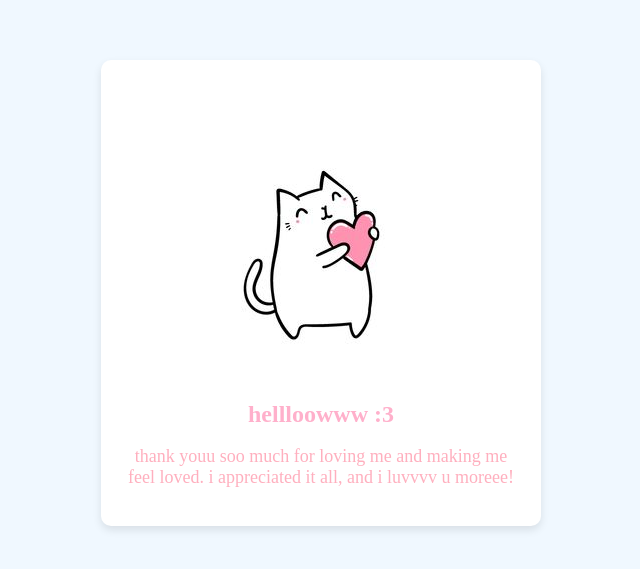
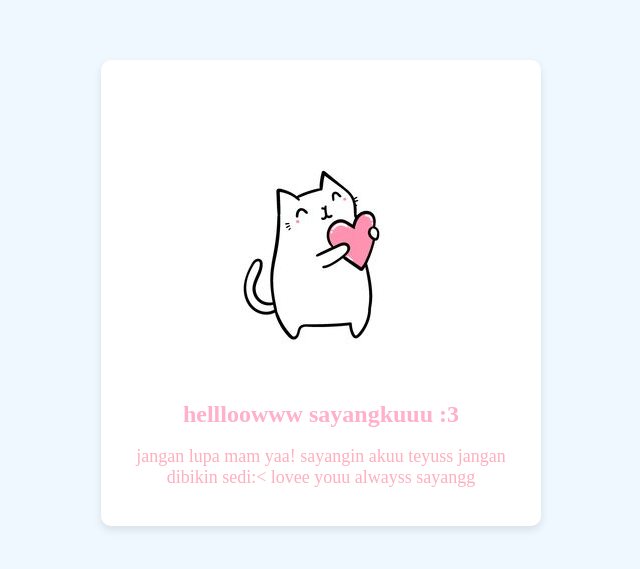
Before and after one commit to jialuvsushi/i-love-you-, a plain HTML site: page index.html in a window 1280 px wide. Shown: the part 107-676 px from the top of the page, without its empty margins (319-959 px from the left). Drawn offline with Linux system fonts and the light colour scheme.

Commit message:
Update index.html

```diff
--- a/index.html
+++ b/index.html
@@ -43,8 +43,8 @@
         <!-- Add your image here -->
         <img src="Cat with heart.jpeg" alt="Thank You Image">
 
-        <h1>hellloowww :3</h1>
-        <p>thank youu soo much for loving me and making me feel loved. i appreciated it all, and i luvvvv u moreee!</p>
+        <h1>hellloowww sayangkuuu :3</h1>
+        <p>jangan lupa mam yaa! sayangin akuu teyuss jangan dibikin sedi:< lovee youu alwayss sayangg</p>
     </div>
 </body>
 </html>
```
